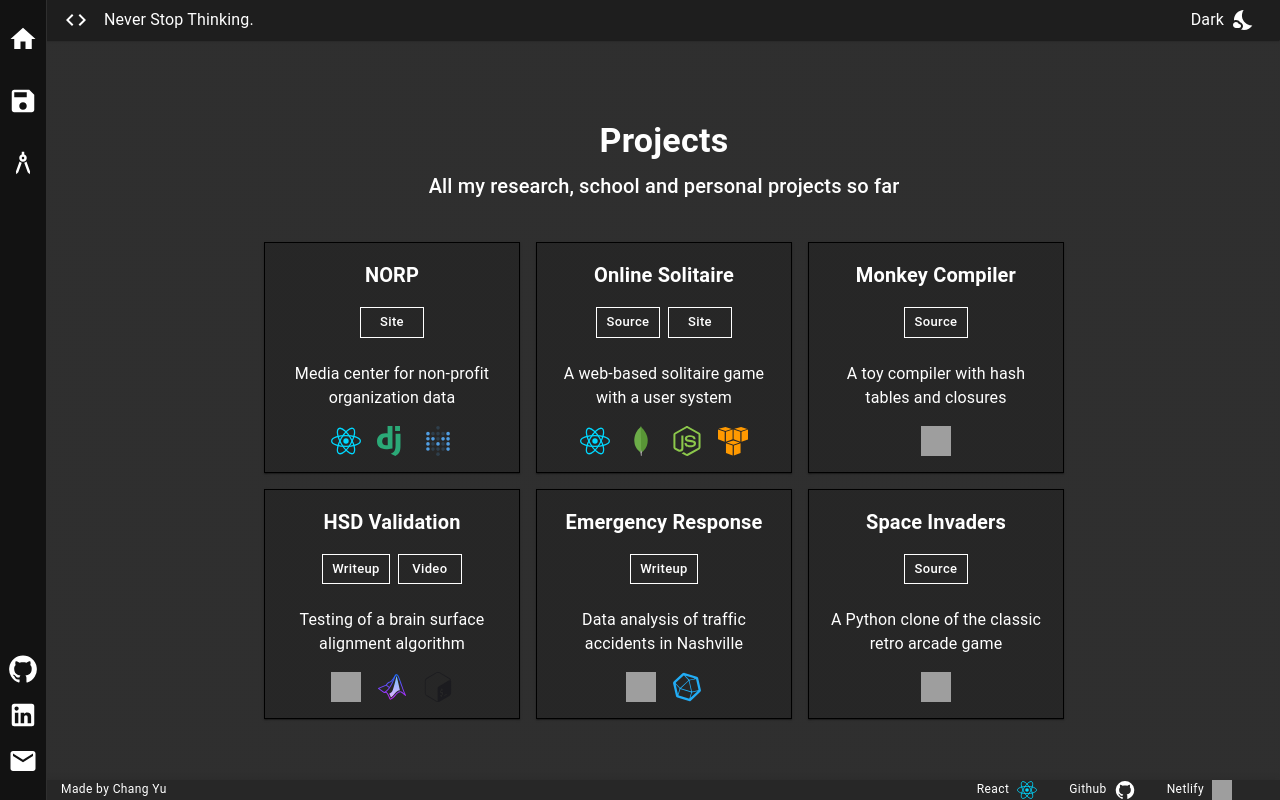
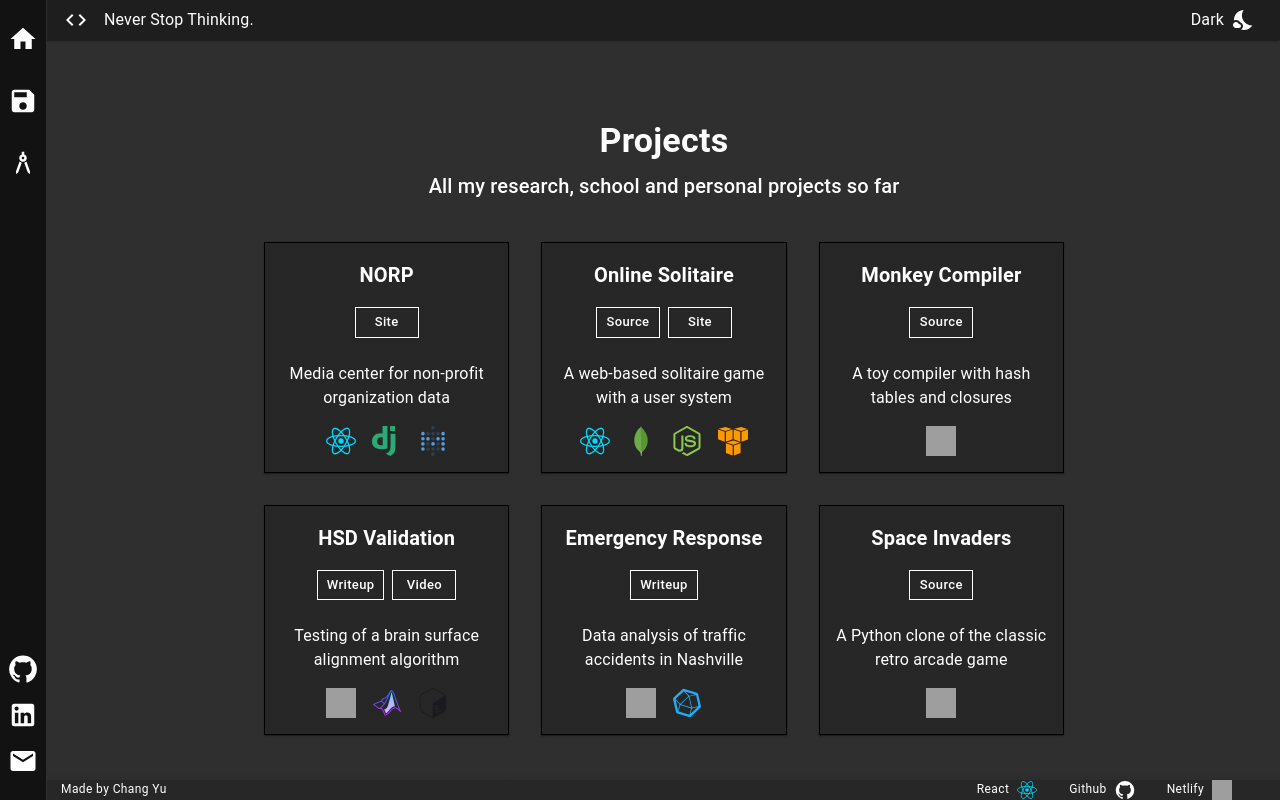
Before and after one commit to ChangMarkusYu/portfolio, a React (Create React App) app: page /projects in a window 1280 px wide. Built offline with nearby package versions, Linux system fonts and the light colour scheme; grey boxes are pictures that could not be loaded.

Commit message:
adjust grid spacing

```diff
--- a/src/components/Projects.js
+++ b/src/components/Projects.js
@@ -55,7 +55,7 @@ export const Projects = () => {
             </Typography>
         <Grid
             container
-            spacing={2}>
+            spacing={4}>
             <Grid item xs={4}>
                 <Item square>
                 <Grid
```
